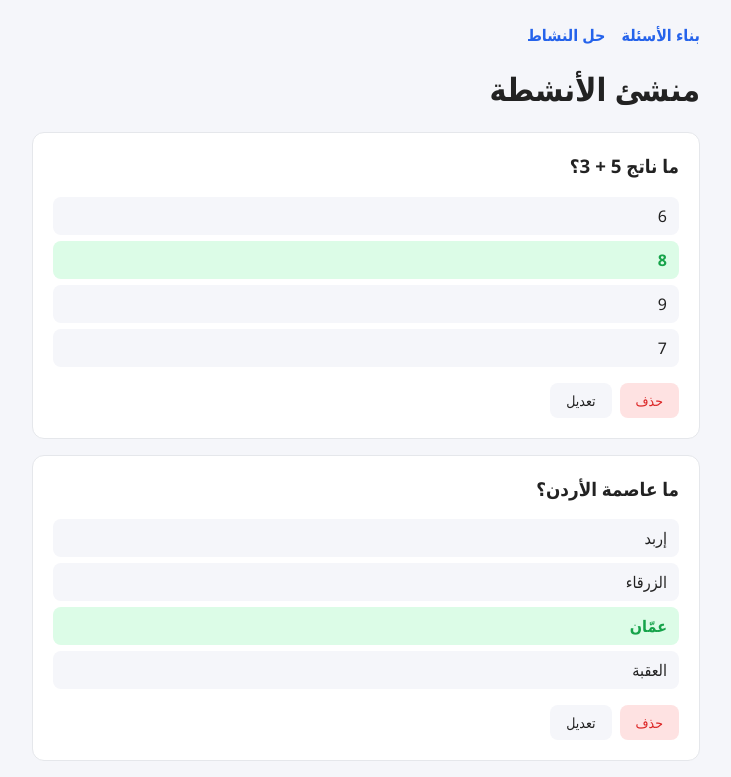
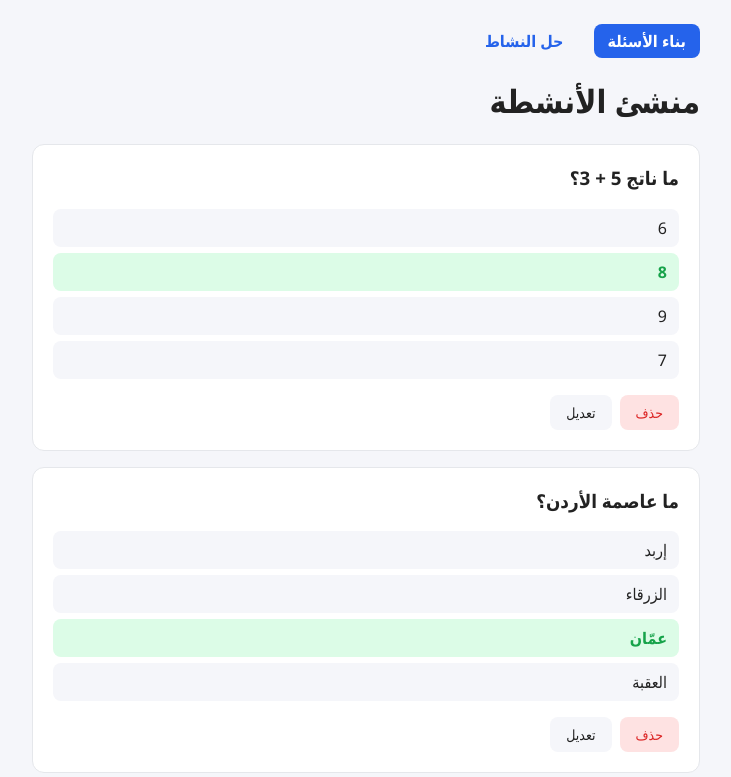
Before and after one commit to osaidzalloum/activity-builder, a React (Vite) app: page / in a window 1280 px wide. Shown: the top 777 px of the page, without its empty margins (274-1005 px from the left). Built offline with nearby package versions, Linux system fonts and the light colour scheme.

Commit message:
Use NavLink to highlight the active route

```diff
--- a/src/App.css
+++ b/src/App.css
@@ -156,3 +156,14 @@
   color: inherit;
   cursor: default;
 }
+
+
+.nav a {
+  padding: 6px 14px;
+  border-radius: 8px;
+}
+
+.nav a.active {
+  background: var(--primary);
+  color: white;
+}
--- a/src/App.jsx
+++ b/src/App.jsx
@@ -5,7 +5,7 @@
 import { useState,useEffect } from 'react';
 
 
-import { Routes, Route, Link } from 'react-router-dom';
+import { Routes, Route, NavLink } from 'react-router-dom';
 const initialQuestions = [
   { id: "q1", text: "ما ناتج 5 + 3؟", options: ["6", "8", "9", "7"], correctIndex: 1 },
   { id: "q2", text: "ما عاصمة الأردن؟", options: ["إربد", "الزرقاء", "عمّان", "العقبة"], correctIndex: 2 },
@@ -32,8 +32,8 @@
    return (
          <div dir="rtl" className="container">
     <nav className="nav">
-      <Link to="/">بناء الأسئلة</Link>
-      <Link to="/play">حل النشاط</Link>
+      <NavLink  to="/" end>بناء الأسئلة</NavLink >
+      <NavLink to="/play">حل النشاط</NavLink>
     </nav>
 
     <Routes>
```
